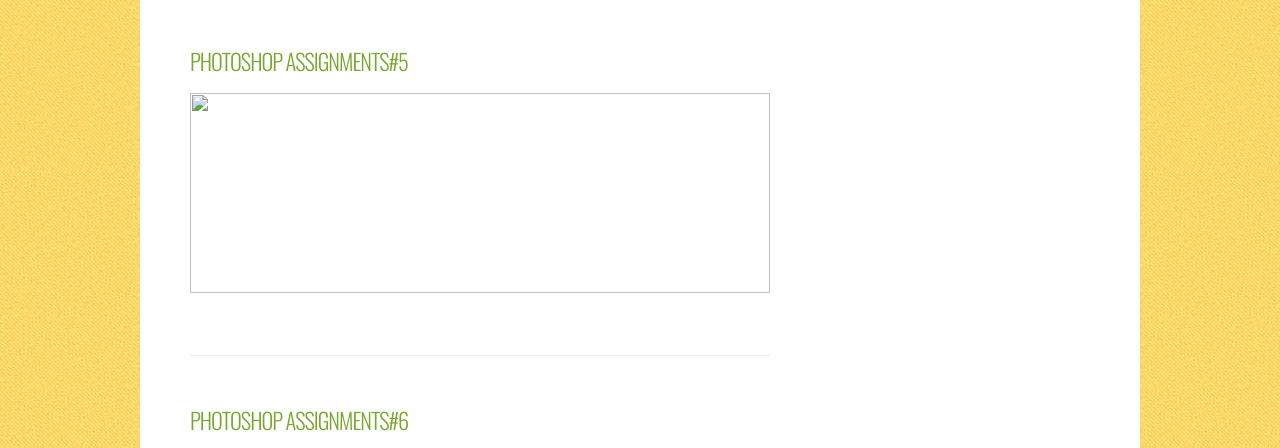
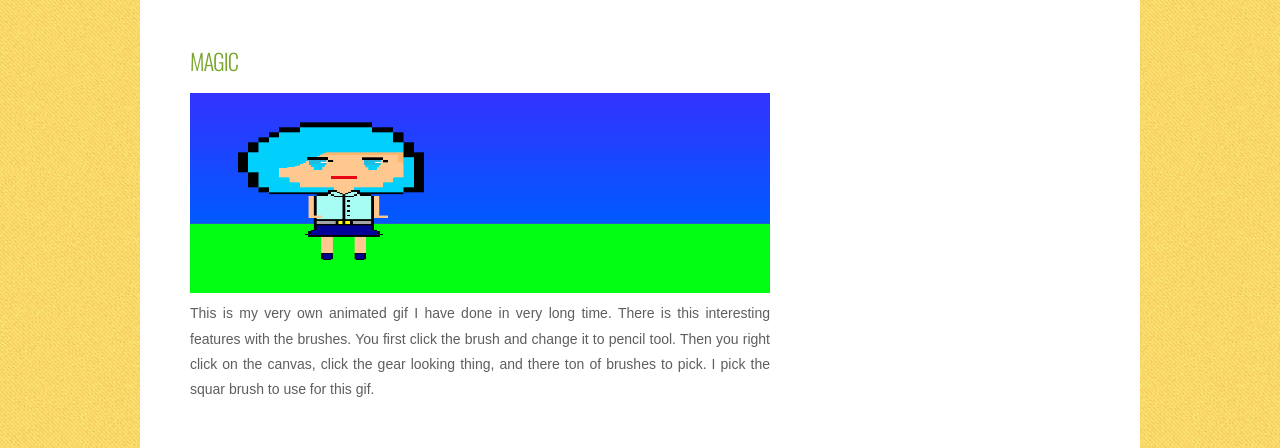
Before and after one commit to jiyu37/Photoshop-Portfolio, a plain HTML site: page gallery.html in a window 1280 px wide. Shown: the part 2330-2778 px from the top of the page. Drawn offline with nearby package versions, Linux system fonts and the light colour scheme.

Commit message:
Update gallery.html

```diff
--- a/gallery.html
+++ b/gallery.html
@@ -73,10 +73,10 @@ img#arrow {
 				</div>
 			</div>
 			<div class="post">
-				<h3 class="title"><a name="P5">Photoshop Assignments#5</a></h3>
+					<h3 class="title"><a name="P5">Magic</a></h3>
 				<div style="clear: both;">&nbsp;</div>
 				<div class="entry">
-					<p><img src="" width="580" height="200" alt="" /></p>
+					<p> <a href="images/magic.gif" data-lightbox="Magic"> <img src="images/magic.gif" width="580" height="200" alt="magic" /> This is my very own animated gif I have done in very long time. There is this interesting features with the brushes. You first click the brush and change it to pencil tool. Then you right click on the canvas, click the gear looking thing, and there ton of brushes to pick. I pick the squar brush to use for this gif.  </p>
 				</div>
 			</div>
 			<div class="post">
```
